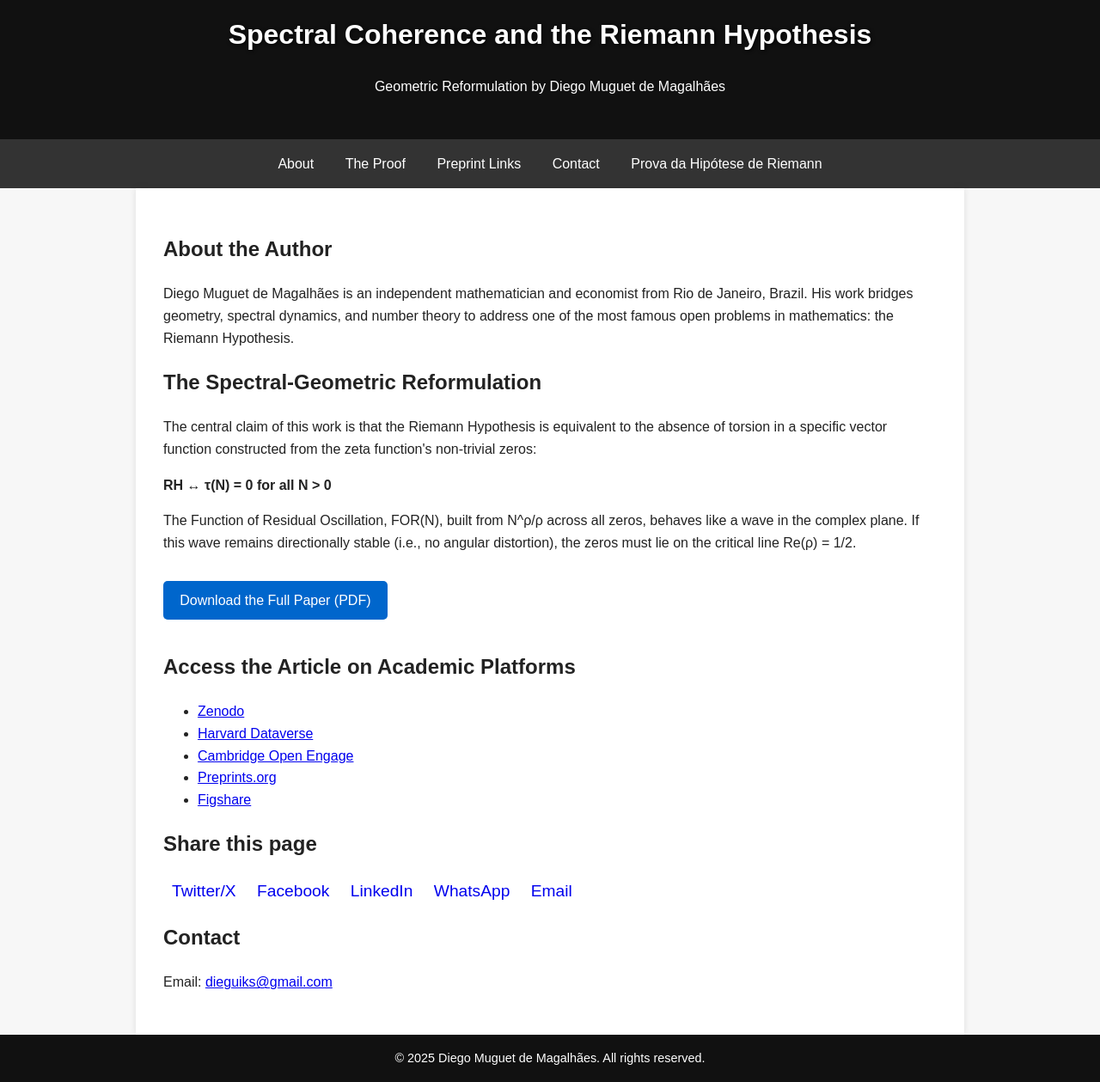
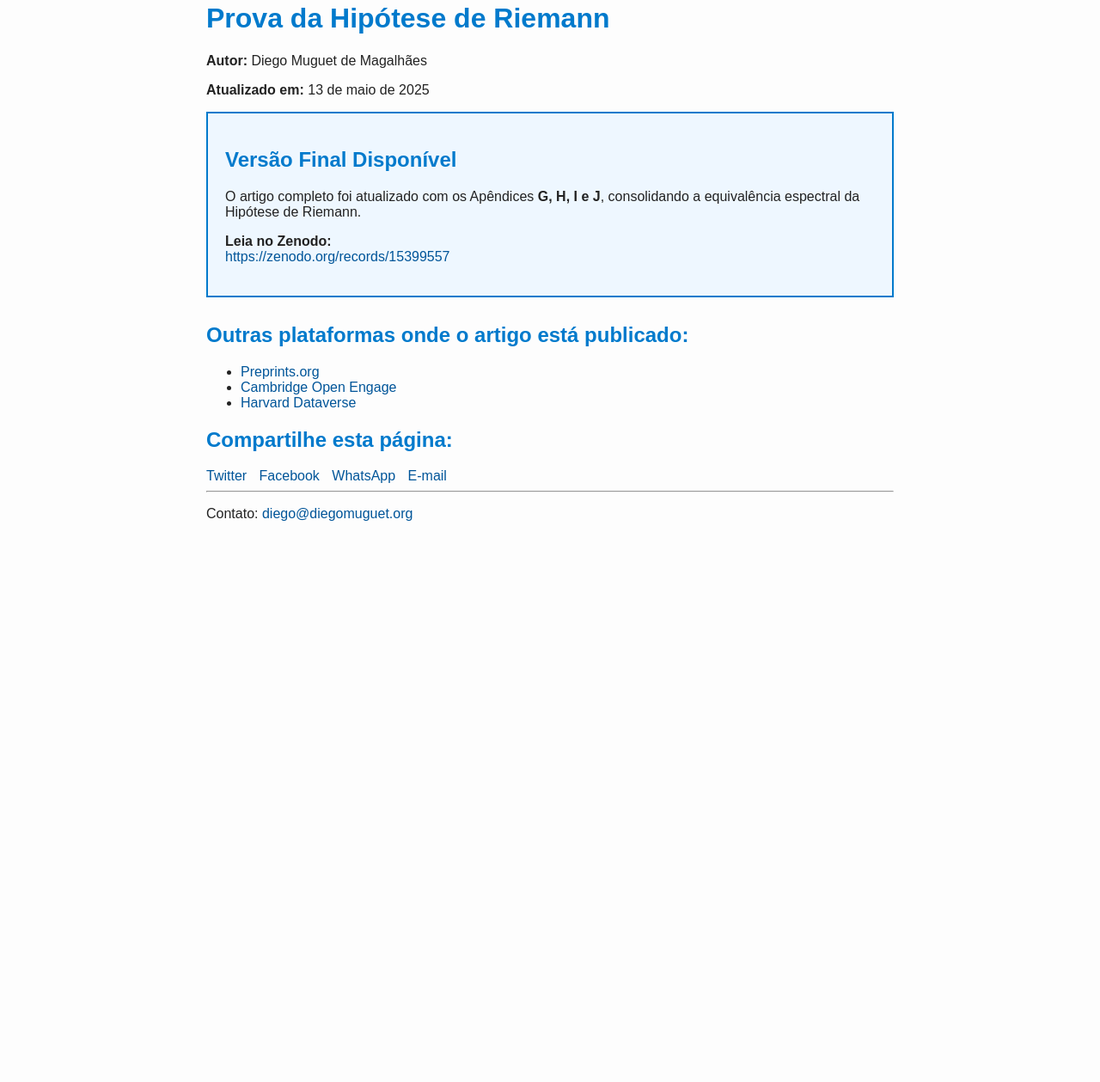
Before and after one commit to Diegomuguetrj/Riemann-proof, a plain HTML site: page index.html in a window 1280 px wide. Shown: the part 38-1297 px from the top of the page at 86% size. After the commit the page ends 800 px from the top, so only its background shows below. Drawn offline with Linux system fonts and the light colour scheme.

Commit message:
Update index.html
Atualização

```diff
--- a/index.html
+++ b/index.html
@@ -1,75 +1,76 @@
 <!DOCTYPE html>
-<html lang="en">
+<html lang="pt-br">
 <head>
-  <meta charset="UTF-8" />
-  <meta name="viewport" content="width=device-width, initial-scale=1.0" />
-  <meta name="description" content="Diego Muguet's geometric-spectral proof of the Riemann Hypothesis: a breakthrough via torsion-free vector waves." />
-  <meta name="keywords" content="Riemann Hypothesis, Spectral Coherence, Geometric Proof, Diego Muguet, FOR(N), Torsion" />
-  <meta name="author" content="Diego Muguet de Magalhães" />
-  <title>Spectral Proof of the Riemann Hypothesis</title>
+  <meta charset="UTF-8">
+  <title>Prova da Hipótese de Riemann – Diego Muguet</title>
+  <meta name="viewport" content="width=device-width, initial-scale=1.0">
+  <meta property="og:title" content="Prova da Hipótese de Riemann – Diego Muguet">
+  <meta property="og:description" content="Versão final do artigo com Apêndices G, H, I, J demonstrando a equivalência espectral da Hipótese de Riemann.">
+  <meta property="og:url" content="https://diegomuguet.org">
   <style>
-    body { font-family: Arial, sans-serif; line-height: 1.6; margin: 0; padding: 0; background: #f7f7f7; color: #222; }
-    header { background: #111; color: #fff; padding: 2rem 1rem; text-align: center; }
-    nav { background: #333; padding: 1rem; text-align: center; }
-    nav a { color: #fff; margin: 0 1rem; text-decoration: none; }
-    main { max-width: 900px; margin: auto; padding: 2rem; background: white; box-shadow: 0 0 8px rgba(0,0,0,0.1); }
-    footer { background: #111; color: #fff; text-align: center; padding: 1rem; font-size: 0.9em; }
-    h1, h2 { color: #222; }
-    .button { display: inline-block; background: #0066cc; color: #fff; padding: 0.6rem 1.2rem; margin: 1rem 0; text-decoration: none; border-radius: 5px; }
-    .share-buttons a { margin: 0 10px; text-decoration: none; font-size: 1.2rem; }
+    body {
+      font-family: Arial, sans-serif;
+      max-width: 800px;
+      margin: auto;
+      padding: 20px;
+      background-color: #fdfdfd;
+      color: #222;
+    }
+    h1, h2 {
+      color: #007acc;
+    }
+    a {
+      color: #005599;
+      text-decoration: none;
+    }
+    a:hover {
+      text-decoration: underline;
+    }
+    .share-buttons a {
+      margin-right: 10px;
+      display: inline-block;
+    }
+    .highlight-box {
+      border: 2px solid #007acc;
+      padding: 20px;
+      background-color: #eef7ff;
+      margin-bottom: 30px;
+    }
   </style>
 </head>
 <body>
-  <header>
-    <h1 style="color: white; font-weight: bold; text-shadow: 1px 1px 4px black;">
-  Spectral Coherence and the Riemann Hypothesis
-</h1>
-    <p>Geometric Reformulation by Diego Muguet de Magalhães</p>
-  </header>
-  <nav>
-    <a href="#about">About</a>
-    <a href="#proof">The Proof</a>
-    <a href="#links">Preprint Links</a>
-    <a href="#contact">Contact</a>
-    <a href="hipotese-de-riemann.html">Prova da Hipótese de Riemann</a>
-  </nav>
-  <main>
-    <section id="about">
-      <h2>About the Author</h2>
-      <p>Diego Muguet de Magalhães is an independent mathematician and economist from Rio de Janeiro, Brazil. His work bridges geometry, spectral dynamics, and number theory to address one of the most famous open problems in mathematics: the Riemann Hypothesis.</p>
-    </section>
-    <section id="proof">
-      <h2>The Spectral-Geometric Reformulation</h2>
-      <p>The central claim of this work is that the Riemann Hypothesis is equivalent to the absence of torsion in a specific vector function constructed from the zeta function's non-trivial zeros:</p>
-      <p><strong>RH &harr; &tau;(N) = 0 for all N &gt; 0</strong></p>
-      <p>The Function of Residual Oscillation, FOR(N), built from N^ρ/ρ across all zeros, behaves like a wave in the complex plane. If this wave remains directionally stable (i.e., no angular distortion), the zeros must lie on the critical line Re(ρ) = 1/2.</p>
-      <a class="button" href="Riemann_Hypothesis_Muguet_FINAL_CLAY_PROOF.pdf" download>Download the Full Paper (PDF)</a>
-    </section>
-    <section id="links">
-      <h2>Access the Article on Academic Platforms</h2>
-      <ul>
-        <li><a href="https://zenodo.org/records/15284466" target="_blank">Zenodo</a></li>
-        <li><a href="https://dataverse.harvard.edu/dataset.xhtml?persistentId=doi:10.7910/DVN/IUN9GR" target="_blank">Harvard Dataverse</a></li>
-        <li><a href="https://www.cambridge.org/engage/coe/article-details/680f0075e561f77ed423c8ee" target="_blank">Cambridge Open Engage</a></li>
-        <li><a href="https://www.preprints.org/manuscript/202504.1534/v2" target="_blank">Preprints.org</a></li>
-        <li><a href="https://figshare.com/articles/journal_contribution/Spectral_Coherence_and_Geometric_Reformulation_of_the_Riemann_Hypothesis_via_Torsion-Free_Vector_Waves/28792004?file=53663909" target="_blank">Figshare</a></li>
-      </ul>
-    </section>
-    <section class="share-buttons">
-      <h2>Share this page</h2>
-      <a href="https://twitter.com/intent/tweet?text=Check%20out%20this%20geometric%20proof%20of%20the%20Riemann%20Hypothesis%20by%20Diego%20Muguet&url=https://example.com" target="_blank">Twitter/X</a>
-      <a href="https://www.facebook.com/sharer/sharer.php?u=https://example.com" target="_blank">Facebook</a>
-      <a href="https://www.linkedin.com/sharing/share-offsite/?url=https://example.com" target="_blank">LinkedIn</a>
-      <a href="https://api.whatsapp.com/send?text=Check%20this%20out:%20https://example.com" target="_blank">WhatsApp</a>
-      <a href="mailto:?subject=Riemann%20Hypothesis%20Proof&body=Take%20a%20look%20at%20this%20proof:%20https://example.com">Email</a>
-    </section>
-    <section id="contact">
-      <h2>Contact</h2>
-      <p>Email: <a href="mailto:dieguiks@gmail.com">dieguiks@gmail.com</a></p>
-    </section>
-  </main>
-  <footer>
-    &copy; 2025 Diego Muguet de Magalhães. All rights reserved.
-  </footer>
+
+  <h1>Prova da Hipótese de Riemann</h1>
+  <p><strong>Autor:</strong> Diego Muguet de Magalhães</p>
+  <p><strong>Atualizado em:</strong> 13 de maio de 2025</p>
+
+  <div class="highlight-box">
+    <h2>Versão Final Disponível</h2>
+    <p>O artigo completo foi atualizado com os Apêndices <strong>G, H, I e J</strong>, consolidando a equivalência espectral da Hipótese de Riemann.</p>
+    <p><strong>Leia no Zenodo:</strong><br>
+      <a href="https://zenodo.org/records/15399557" target="_blank">
+        https://zenodo.org/records/15399557
+      </a>
+    </p>
+  </div>
+
+  <h2>Outras plataformas onde o artigo está publicado:</h2>
+  <ul>
+    <li><a href="https://www.preprints.org/manuscript/202504.1534/v3" target="_blank">Preprints.org</a></li>
+    <li><a href="https://www.cambridge.org/engage/coe/article-details/681631a4927d1c2e66d88582" target="_blank">Cambridge Open Engage</a></li>
+    <li><a href="https://dataverse.harvard.edu/dataset.xhtml?persistentId=doi:10.7910/DVN/IUN9GR" target="_blank">Harvard Dataverse</a></li>
+  </ul>
+
+  <h2>Compartilhe esta página:</h2>
+  <div class="share-buttons">
+    <a href="https://twitter.com/intent/tweet?text=Confira+a+prova+da+Hipótese+de+Riemann+por+Diego+Muguet:+https://diegomuguet.org" target="_blank">Twitter</a>
+    <a href="https://www.facebook.com/sharer/sharer.php?u=https://diegomuguet.org" target="_blank">Facebook</a>
+    <a href="https://wa.me/?text=Confira%20a%20prova%20da%20Hip%C3%B3tese%20de%20Riemann:%20https://diegomuguet.org" target="_blank">WhatsApp</a>
+    <a href="mailto:?subject=Hipótese de Riemann por Diego Muguet&body=Veja este artigo: https://diegomuguet.org" target="_blank">E-mail</a>
+  </div>
+
+  <hr>
+  <p>Contato: <a href="mailto:diego@diegomuguet.org">diego@diegomuguet.org</a></p>
+
 </body>
 </html>
```
